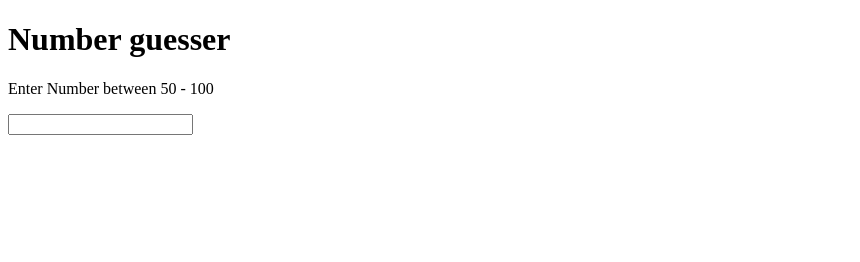
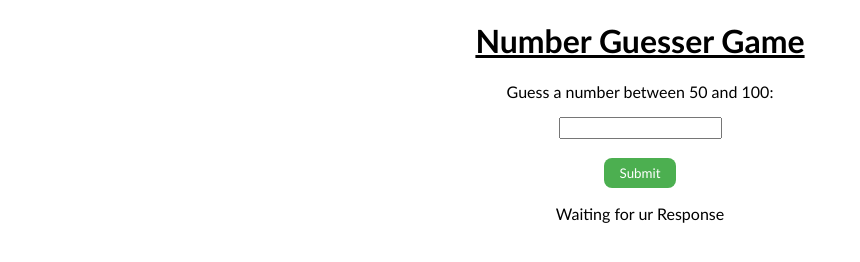
Before and after one commit to Chapmo64/Number-Guessing-Game-inWeb-, a plain HTML site: page index.html in a window 1280 px wide. Shown: the whole page, without its empty margins (0-860 px from the left). Drawn offline with Linux system fonts and the light colour scheme.

Commit message:
finnaly made it look better

```diff
--- a/app.js
+++ b/app.js
@@ -1,36 +1,26 @@
-
-
-
 let min = 50;
 let max = 100;
-let answer;
-
-answer = Math.floor(Math.random()*(max-min + 1) + min);
-
-let attemp=0;
-let guess;
+let answer = Math.floor(Math.random() * (max - min + 1) + min);
+let attempt = 0;
 let running = true;
 
-while(running){
-    guess = window.prompt(`Guess between ${min}-${max} `);
-    guess = Number(guess);
+        function checkGuess() {
+            let guess = parseInt(document.getElementById('userGuess').value);
 
-    if(isNaN(guess)){
-        window.alert("Dumbass");
-    }else if(guess<min||guess>=max){
-        window.alert("Dumbass");
-    }
-    else{
-        attemp++;
-        if(guess<answer){
-            window.alert("Bigger!");
-        }else if(guess>answer){
-            window.alert("Smaller!");
-        }else{
-            window.alert(`Nice! You took ${attemp} attempts and the number was ${answer}`);
-            console.log(answer);
-            running = false;
+            const dum = document.getElementById("dum");
+
+            if (isNaN(guess) || guess < min || guess > max) {
+                dum.textContent = `What are u, A DUMASS!!`;
+            } else {
+                attempt++;
+                if (guess < answer) {
+                    dum.textContent = `Bigger!`;
+                } else if (guess > answer) {
+                    dum.textContent = `Smaller!`;
+                } else {
+                    dum.textContent = `Congratulations! You took ${attempt} attempts and the number was ${answer}`;
+                    console.log(answer);
+                    running = false;
+                }
+            }
         }
-    }
-
-}
--- a/index.html
+++ b/index.html
@@ -4,12 +4,15 @@
         <meta charset="UTF-8">
         <meta name="viewport" content="width=device-width, initial-scale=1.0">
         <link rel="stylesheet" href="style.css">
-        <title>Document</title>
+        <title>Guess What!?</title>
     </head>
     <body>
-        <h1>Number guesser</h1>
-        <p>Enter Number between 50 - 100</p>
-        <input type="text" id="soln">
-        <!-- <script src="app.js"></script> -->
+        <h1>Number Guesser Game</h1>
+        <p>Guess a number between 50 and 100:</p>
+        <input id="userGuess">
+        <br><br>
+        <button onclick="checkGuess()">Submit</button>
+        <p id="dum">Waiting for ur Response</p>
+        <script src="app.js"></script>
     </body>
 </html>
--- a/style.css
+++ b/style.css
@@ -1,3 +1,24 @@
-#body{
+*{
     text-align: center;
+    font-family: 'Gill Sans', 'Gill Sans MT', Calibri, 'Trebuchet MS', sans-serif;
+
 }
+
+h1{
+    text-decoration: underline;
+}
+
+button {
+    background-color: #4CAF50; /* Green */
+    border: none;
+    color: white;
+    padding: 7px 16px;
+    text-align: center;
+    transition-duration: 0.4s;
+    cursor: pointer;
+    border-radius: 8px;
+}
+
+button:hover {
+    background-color: #45a049; /* Darker green */
+}
```
